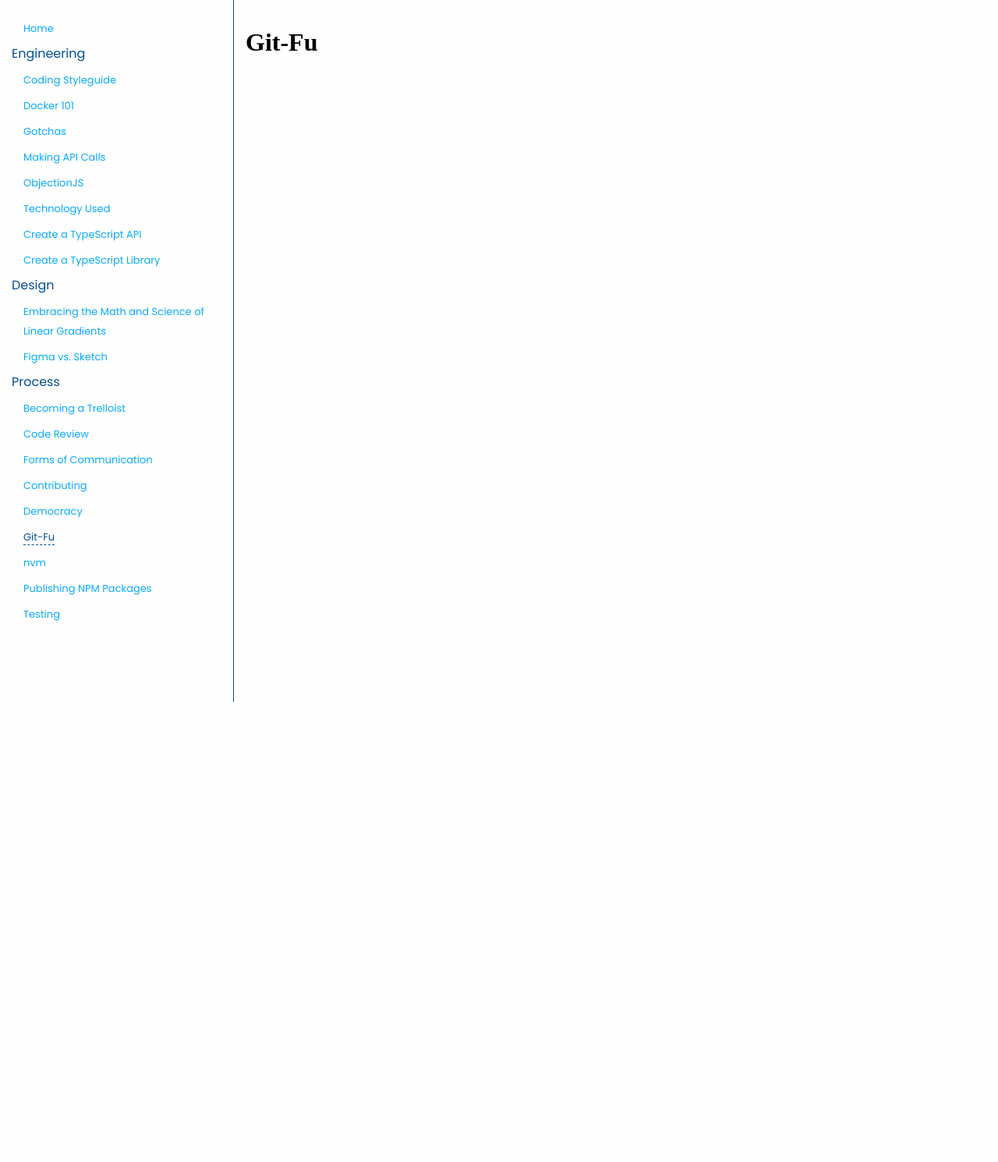
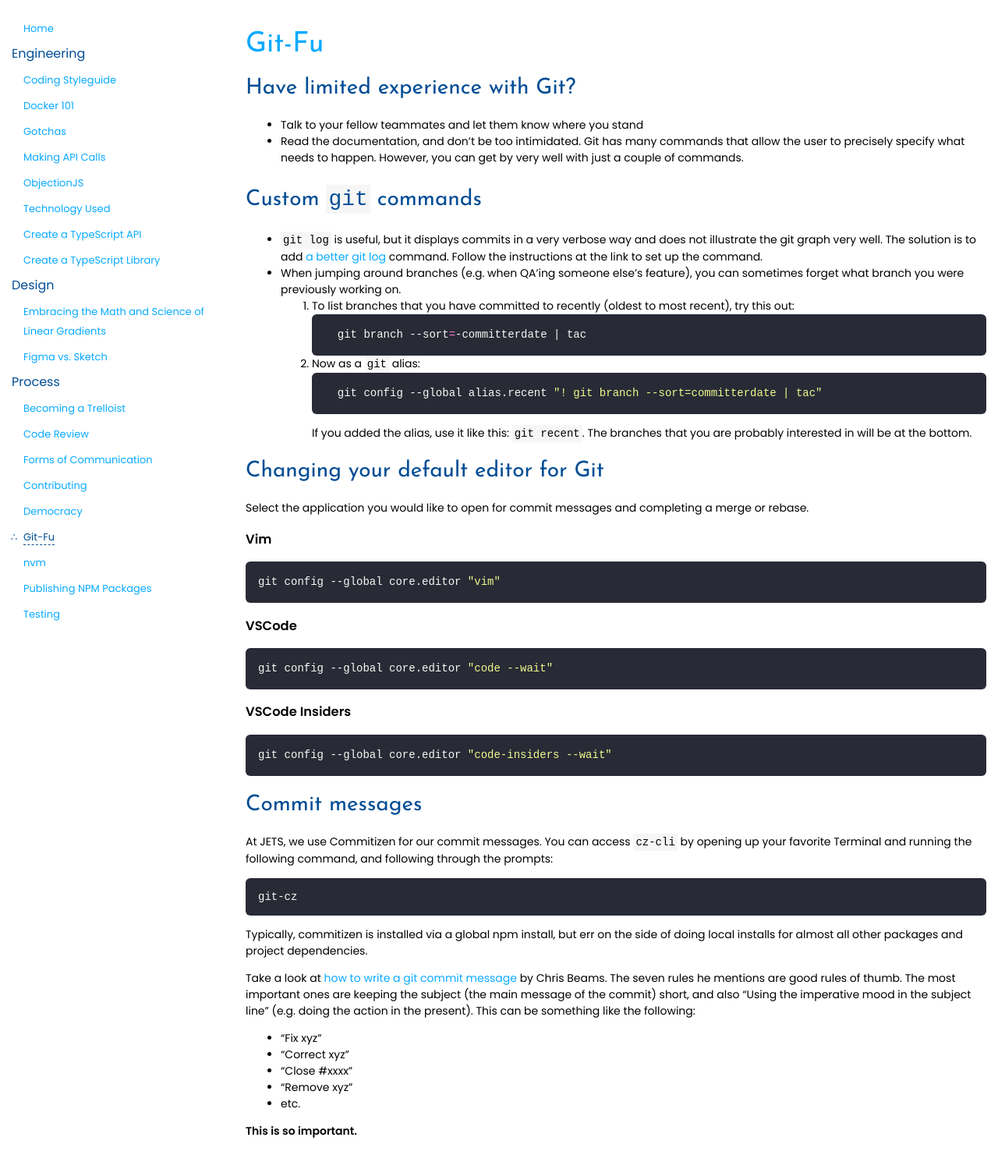
Before and after one commit to SpacebarTech/spacebartech.github.io, a Jekyll site: the page built from process/git-fu.md, in a window 1280 px wide. Shown: the whole page at 78% size. Built offline with Jekyll 4.4.1, drawn with Linux system fonts in a browser that asks for light colours; before the commit the page ends 900 px from its top, so only the background shows below that.

Commit message:
Add code theme and create git-fu page

````diff
--- /dev/null
+++ b/Gemfile
@@ -0,0 +1 @@
+gem "github-pages", group: :jekyll_plugins
--- a/_config.yml
+++ b/_config.yml
@@ -4,3 +4,11 @@ title: JETS Technologies, LLC.
 logo:
   url: https://avatars0.githubusercontent.com/u/12983669?s=200&v=4
   alt: JETS Tech Logo
+theme: jekyll-theme-cayman
+markdown: kramdown
+highlighter: rouge
+
+page_categories:
+  - engineering
+  - design
+  - process
--- a/_includes/sidenav.html
+++ b/_includes/sidenav.html
@@ -4,9 +4,7 @@
       <li class="home"><a href="/" class="{% if page.url == '/' %}active{% endif %}">Home</a></li>
     </ul>
 
-    {% assign categories = 'engineering,design,process' | split: ',' %}
-
-    {% for category in categories %}
+    {% for category in site.page_categories %}
       <ul>
         <li class="category-title">{{ category | capitalize }}
           <ul class="post-list">
--- /dev/null
+++ b/_sass/_theme.scss
@@ -0,0 +1,100 @@
+/**
+ * Dracula theme for Rouge highlighter
+ * based on the Ramda REPL
+ * https://ramdajs.com/repl/
+ *
+ * Created by Julian Coleman
+*/
+
+$background-color: #282a36;
+$color: #f8f8f2;
+$comment: #6272a4;
+$keyword: #ff79c6;
+$operator: #ff79c6;
+$atom: #bd93f9;
+$number: #bd93f9;
+$variable: #50fa7b;
+$variable-2: #fff;
+$property: #66d9ef;
+$string: #f1fa8c;
+
+.highlight {
+  margin: 0;
+  background-color: $background-color;
+  color: $color;
+  padding: 8px;
+  border-radius: 6px;
+  overflow: scroll;
+
+  &>pre {
+    margin: 0;
+  }
+
+  &>pre>code {
+    width: 100%;
+
+    &>span {
+      font-family: monospace;
+      line-height: 1.5em;
+    }
+
+    span.s2 {
+      color: $string;
+    }
+
+    span.c {
+      color: $comment;
+    }
+
+    span.o {
+      color: $keyword;
+    }
+
+    ////////
+
+    // Everything below is deprecated.
+
+    &[data-lang="javascript"] {
+      span.c1 {
+        color: $comment;
+      }
+
+      span.k {
+        color: $keyword;
+      }
+
+      span.kc {
+        color: $atom;
+      }
+
+      span.kd {
+        color: $keyword;
+      }
+
+      span.kr {
+        color: $keyword;
+      }
+
+      span.o {
+        color: $keyword;
+      }
+
+      span.nx {
+        color: $variable;
+      }
+
+      span.na {
+        color: $property;
+      }
+
+      span.nb {
+        color: $variable;
+      }
+
+      span.s1,
+      span.s2 {
+        color: $string;
+      }
+    }
+  }
+}
--- a/_sass/components/main.scss
+++ b/_sass/components/main.scss
@@ -13,5 +13,54 @@ main {
 
   ////////
 
+  @include poppins();
+
   padding: $padding--default !important;
+  font-size: 14px;
+
+  a {
+    color: $color-primary;
+    border-bottom: 1px dashed transparent;
+    transition: color 0.2s ease-out, border-color 0.2s ease-out;
+
+    &:hover,
+    &.active {
+      color: $color-primary--variant-2;
+      border-color: $color-primary--variant-2;
+    }
+  }
+
+  ul {
+    margin-left: $padding--default * 3;
+  }
+
+  p>code,
+  h1>code,
+  h2>code,
+  h3>code,
+  ul li>code {
+    display: inline-block;
+    background: #f6f6f6;
+    padding: 3px;
+  }
+
+  h1 {
+    @include josefin();
+
+    font-size: 36px;
+    line-height: normal;
+    font-weight: normal;
+
+    color: $color-primary;
+  }
+
+  h2 {
+    @include josefin();
+
+    font-size: 28px;
+    line-height: normal;
+    font-weight: normal;
+
+    color: $color-primary--variant-2;
+  }
 }
--- a/_sass/components/sidenav.scss
+++ b/_sass/components/sidenav.scss
@@ -1,27 +1,48 @@
 aside.sidenav {
   @include poppins();
 
-  border-right: 1px solid $color-primary--variant-2;
   padding: $padding--default;
   height: 100vh;
   overflow-y: scroll;
 
-  .category-title, a:hover, a.active {
+  .category-title,
+  a:hover,
+  a.active {
     color: $color-primary--variant-2;
   }
 
-  .post-list li, .home {
+  .post-list li,
+  .home {
     margin: 8px 15px;
   }
+
+  ul {
+    list-style: none;
+  }
+
 
   a {
     color: $color-primary;
     font-size: 13px;
     border-bottom: 1px dashed transparent;
+    position: relative;
     transition: color 0.2s ease-out, border-color 0.2s ease-out;
 
-    &:hover, &.active {
+    &:hover,
+    &.active {
       border-color: $color-primary--variant-2;
+    }
+
+    &.active::before {
+      // content: 'λ';
+      // content: '→';
+      // content: '⇒';
+      // content: '↪';
+      content: '∴';
+      // content: '∵';
+      position: absolute;
+      left: -16px;
+      top: 0;
     }
   }
 }
--- a/assets/css/main.scss
+++ b/assets/css/main.scss
@@ -4,6 +4,8 @@
 @import 'fonts';
 @import 'palette';
 @import 'variables';
+
+@import 'theme';
 
 @import 'components/sidenav';
 @import 'components/main';
@@ -15,7 +17,6 @@
 
 html {
   box-sizing: $box-sizing--default;
-  background: #fefefe;
 }
 
 *,
@@ -31,7 +32,6 @@ body, main, figure, ul, li {
   margin: 0;
 }
 
-ul { list-style: none; }
 
 a {
   text-decoration: none;
--- a/index.html
+++ /dev/null
@@ -1,5 +0,0 @@
----
-layout: default
----
-
-<h1>Handbook Home</h1>
--- a/process/git-fu.html
+++ /dev/null
@@ -1,8 +0,0 @@
----
-layout: default
-title: Git-Fu
-category: process
-permalink: "/process/git-fu"
----
-
-<h1>{{ page.title }}</h1>
--- /dev/null
+++ b/process/git-fu.md
@@ -0,0 +1,93 @@
+---
+layout: default
+title: Git-Fu
+category: process
+permalink: "/process/git-fu"
+---
+
+# {{ page.title }}
+
+## Have limited experience with Git?
+
+- Talk to your fellow teammates and let them know where you
+  stand
+- Read the documentation, and don't be too intimidated. Git
+  has many commands that allow the user to precisely
+  specify what needs to happen. However, you can get by
+  very well with just a couple of commands.
+
+## Custom `git` commands
+
+- `git log` is useful, but it displays commits in a very
+  verbose way and does not illustrate the git graph very well.
+  The solution is to add [a better git log](https://coderwall.com/p/euwpig/a-better-git-log)
+  command. Follow the instructions at the link to set up the
+  command.
+- When jumping around branches (e.g. when QA'ing someone
+  else's feature), you can sometimes forget what branch you
+  were previously working on.
+  1. To list branches that you have committed to recently
+     (oldest to most recent), try this out:
+    ```bash
+    git branch --sort=-committerdate | tac
+    ```
+  2. Now as a `git` alias:
+    ```bash
+    git config --global alias.recent "! git branch --sort=committerdate | tac"
+    ```
+    If you added the alias, use it like this: `git recent`.
+    The branches that you are probably interested in will
+    be at the bottom.
+
+## Changing your default editor for Git
+
+Select the application you would like to open for commit
+messages and completing a merge or rebase.
+
+### Vim
+
+```bash
+git config --global core.editor "vim"
+```
+
+### VSCode
+
+```bash
+git config --global core.editor "code --wait"
+```
+
+### VSCode Insiders
+
+```bash
+git config --global core.editor "code-insiders --wait"
+```
+
+## Commit messages
+
+At JETS, we use Commitizen for our commit messages. You can
+access `cz-cli` by opening up your favorite Terminal and
+running the following command, and following through the
+prompts:
+
+```bash
+git-cz
+```
+
+Typically, commitizen is installed via a global npm install,
+but err on the side of doing local installs for almost all
+other packages and project dependencies.
+
+Take a look at [how to write a git commit message](https://chris.beams.io/posts/git-commit/)
+by Chris Beams. The seven rules he mentions are good rules
+of thumb. The most important ones are keeping the subject
+(the main message of the commit) short, and also "Using the
+imperative mood in the subject line" (e.g. doing the action
+in the present). This can be something like the following:
+
+- "Fix xyz"
+- "Correct xyz"
+- "Close #xxxx"
+- "Remove xyz"
+- etc.
+
+**This is so important.**
````
Also changed, not shown: index.md (added, +22 -0 lines), Gemfile.lock (added).
